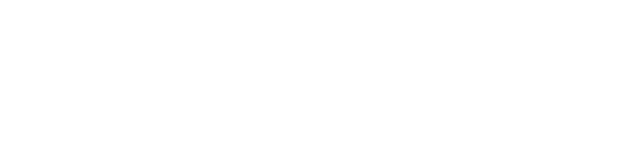
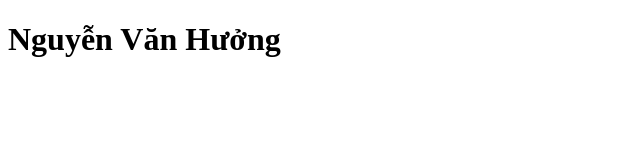
Before and after one commit to nguyenvanhuong2807/teamAB, a plain HTML site: page index.html in a window 1280 px wide. Shown: the whole page, without its empty margins (0-640 px from the left). Drawn offline with Linux system fonts and the light colour scheme.

Commit message:
2nd commit

```diff
--- a/index.html
+++ b/index.html
@@ -5,5 +5,7 @@
     <meta name="viewport" content="width=device-width, initial-scale=1.0" />
     <title>website team AB</title>
   </head>
-  <body></body>
+  <body>
+    <h1>Nguyễn Văn Hưởng</h1>
+  </body>
 </html>
```
